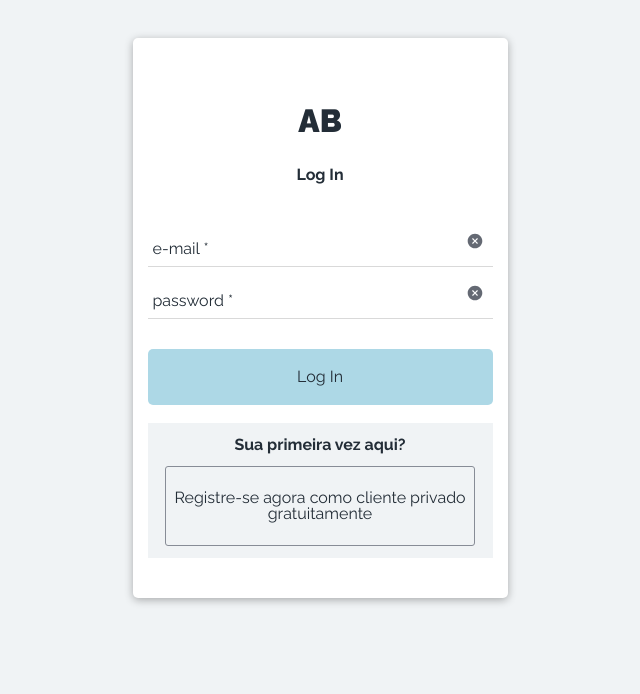
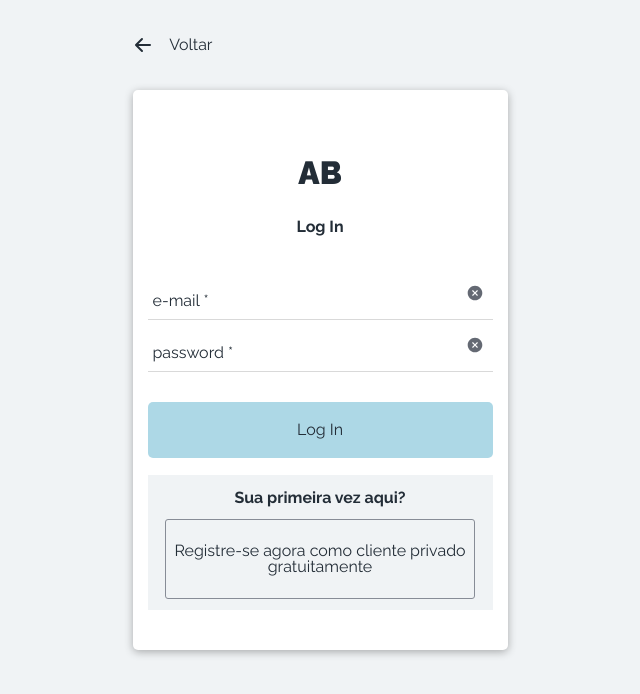
Before and after one commit to mandacaru08/ab-fullstack, a React (Vite) app: page /login in a window 1280 px wide. Shown: the top 694 px of the page, without its empty margins (320-960 px from the left). Built offline with nearby package versions, Linux system fonts and the light colour scheme; no server answers.

Commit message:
feat: add back button to login screen

```diff
--- a/src/components/user/Login.jsx
+++ b/src/components/user/Login.jsx
@@ -3,6 +3,7 @@ import { useNavigate } from 'react-router-dom';
 
 import styled from 'styled-components';
 import { IoIosCloseCircle } from 'react-icons/io';
+import { HiArrowLeft } from 'react-icons/hi';
 
 import { signIn } from '../../services/authApi';
 
@@ -27,6 +28,13 @@ export default function Login(){
 
     return(
         <Container>
+            <ToBack onClick={() => navigate('/')}>
+                <div>
+                    <HiArrowLeft/>
+                    <p>Voltar</p>
+                </div>
+            </ToBack>
+            <LoginForm>
             <header>AB</header>
             <FormContainer>
                 <div>
@@ -72,16 +80,44 @@ export default function Login(){
                     <button onClick={() => navigate('/sign-up')} >Registre-se agora como cliente privado gratuitamente</button>
                 </div>
             </Register>
+        </LoginForm>
         </Container>
+
     );
 }
 
 const Container = styled.div`
+    height: 100vh;
+    width: 100vw;
+
+    display: flex;
+    flex-direction: column;
+    justify-content: baseline;
+    align-items: center;
+`;
+
+const ToBack = styled.div`
+    height: 90px;
+    width: 375px;
+
+    div{
+        height: 100%;
+        width: 80px;
+
+        font-size: 20px;
+
+        display: flex;
+        flex-direction: row;
+        justify-content: space-between;
+        align-items: center;
+    }
+`;
+
+const LoginForm = styled.div`
     height: 70vh;
     width: 375px;
     padding: 40px 15px;
     box-sizing: border-box;
-    margin: 10% 0;
 
     display: flex;
     flex-direction: column;
```
